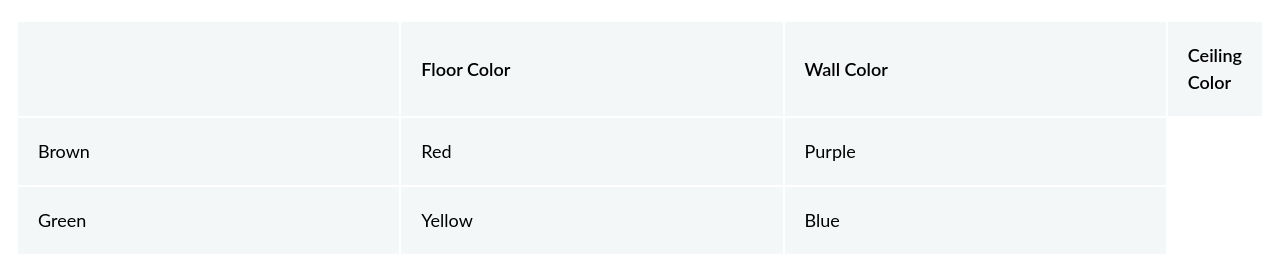
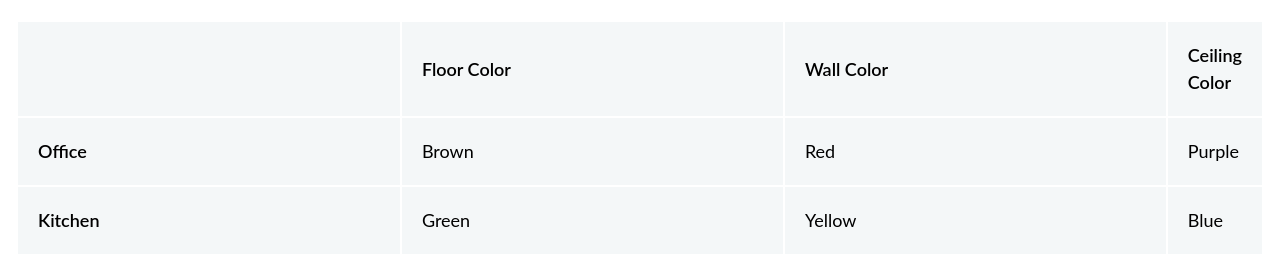
Before and after one commit to Yuri-MP4/Homework-6-Web-Demonstration, a plain HTML site: page index.html in a window 1280 px wide. Drawn offline with Linux system fonts and the light colour scheme.

Commit message:
Table headings (table rows) added

```diff
--- a/index.html
+++ b/index.html
@@ -12,10 +12,12 @@
       <th scope="col">Ceiling Color</th>
      </tr>
      <tr>
+       <th scope="row">Office</th>
        <td>Brown</td>
        <td>Red</td>
        <td>Purple</td>
       <tr>
+          <th scope="row">Kitchen</th>
         <td>Green</td>
         <td>Yellow</td>
         <td>Blue</td>
```
